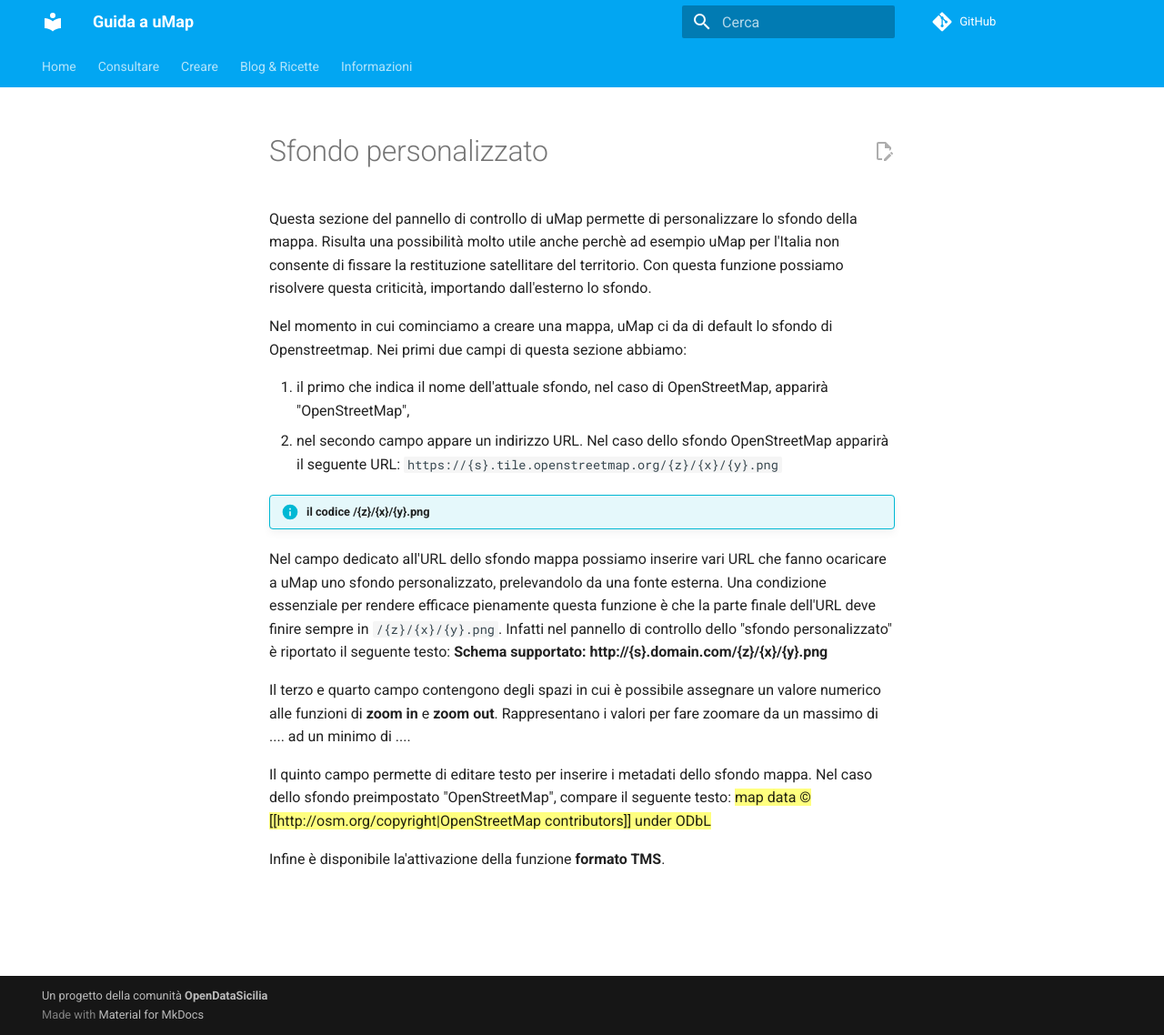
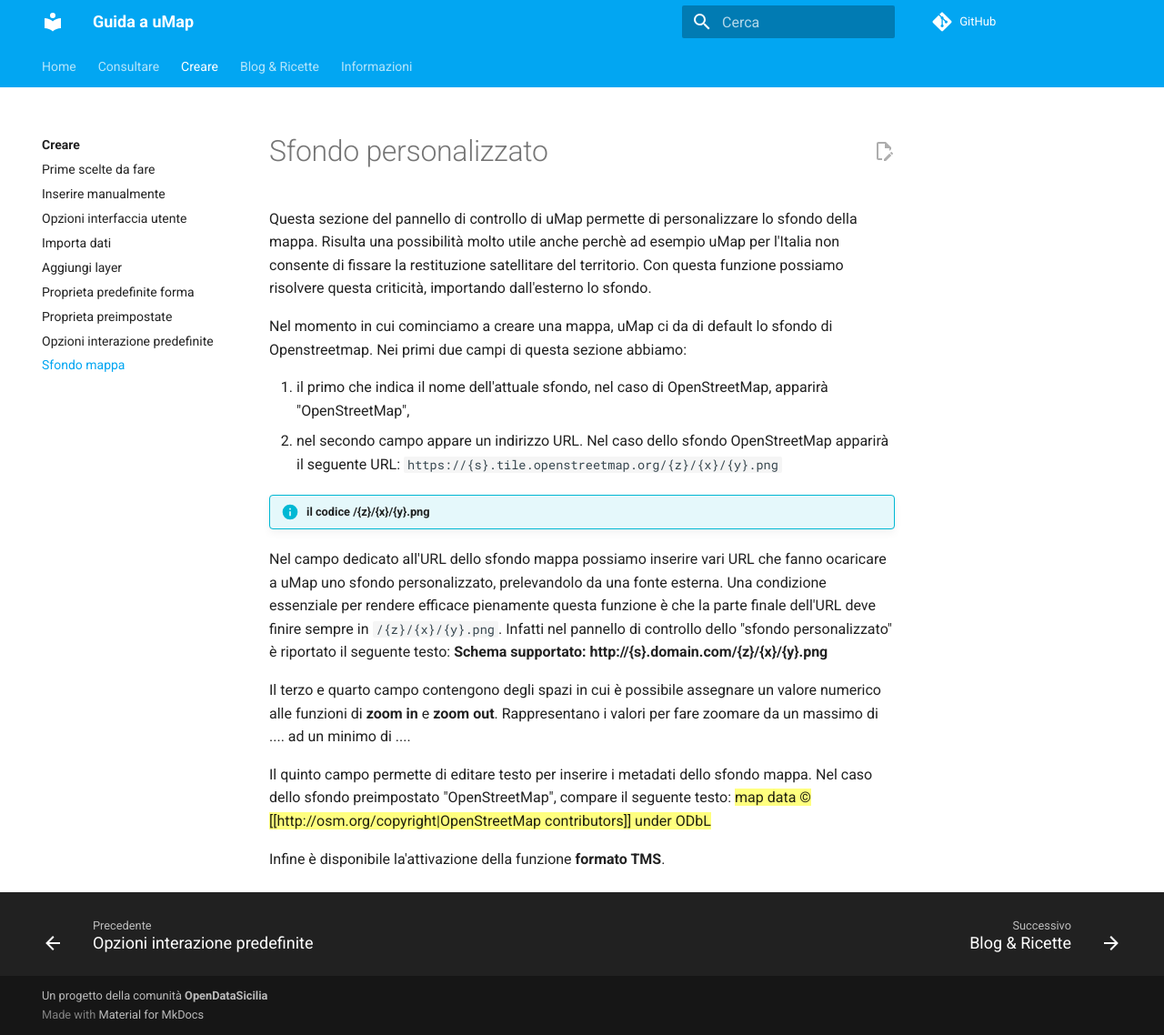
Before and after one commit to opendatasicilia/guida-umap, an MkDocs documentation site: the page built from docs/creare/sfondo-personalizzato.md, in a window 1280 px wide and 1138 px high. Shown: the whole window at 91% size. Built offline with MkDocs 1.6.1 and Material for MkDocs 9.7.7, drawn with Linux system fonts in a browser that asks for light colours; comment, search, counter and statistics services are not loaded; some of the changed lines change nothing that is shown.

Commit message:
Update mkdocs.yml

```diff
--- a/mkdocs.yml
+++ b/mkdocs.yml
@@ -50,7 +50,7 @@
     - Proprieta predefinite forma: creare/proprieta-predefinite-forma.md
     - Proprieta preimpostate: creare/proprieta-preimpostate.md
     - Opzioni interazione predefinite: creare/opzioni-interazione-predefinite.md
-    - Sfondo mappa: creare/sfondo-mappa.md
+    - Sfondo mappa: creare/sfondo-personalizzato.md
   - Blog: blog/index.md
   - Informazioni:
     - Informazioni: informazioni/index.md
```
